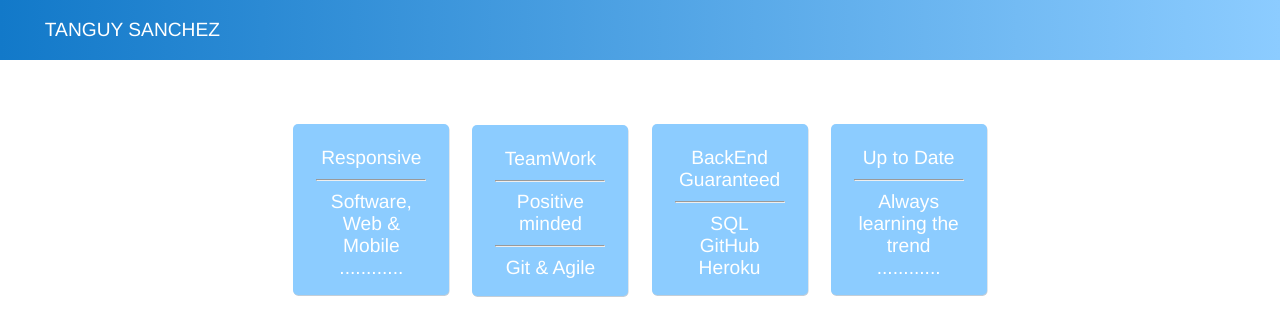
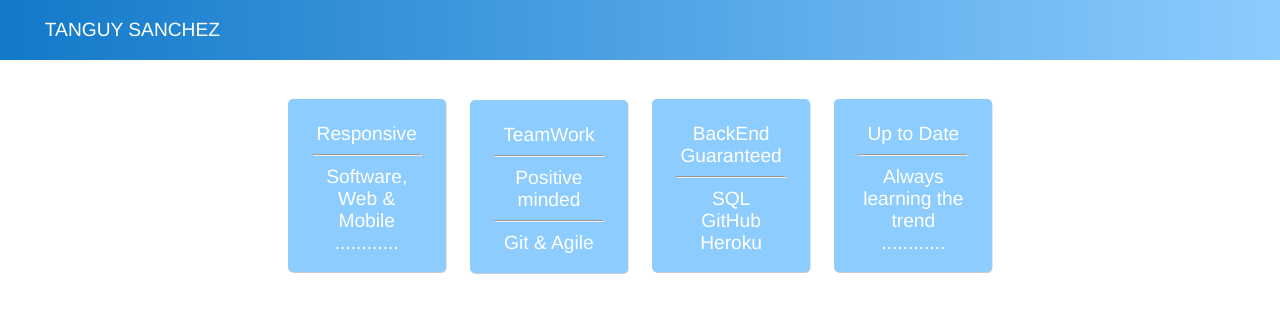
Before and after one commit to sancheztanguybusiness/sancheztanguy, a React (Create React App) app: page / in a window 1280 px wide. Shown: the top 336 px of the page. Built offline with nearby package versions, Linux system fonts and the light colour scheme.

Commit message:
minor update

```diff
--- a/src/Components/StrongPoints/index.js
+++ b/src/Components/StrongPoints/index.js
@@ -10,7 +10,7 @@ class StrongPoints extends Component{
 
       <StrongPointsDiv
         id = 'StrongPoints'
-        padding = '5%'
+        padding = '3%'
         color = 'white'
         textColor = 'black'
         textColorHover = 'black'
```
